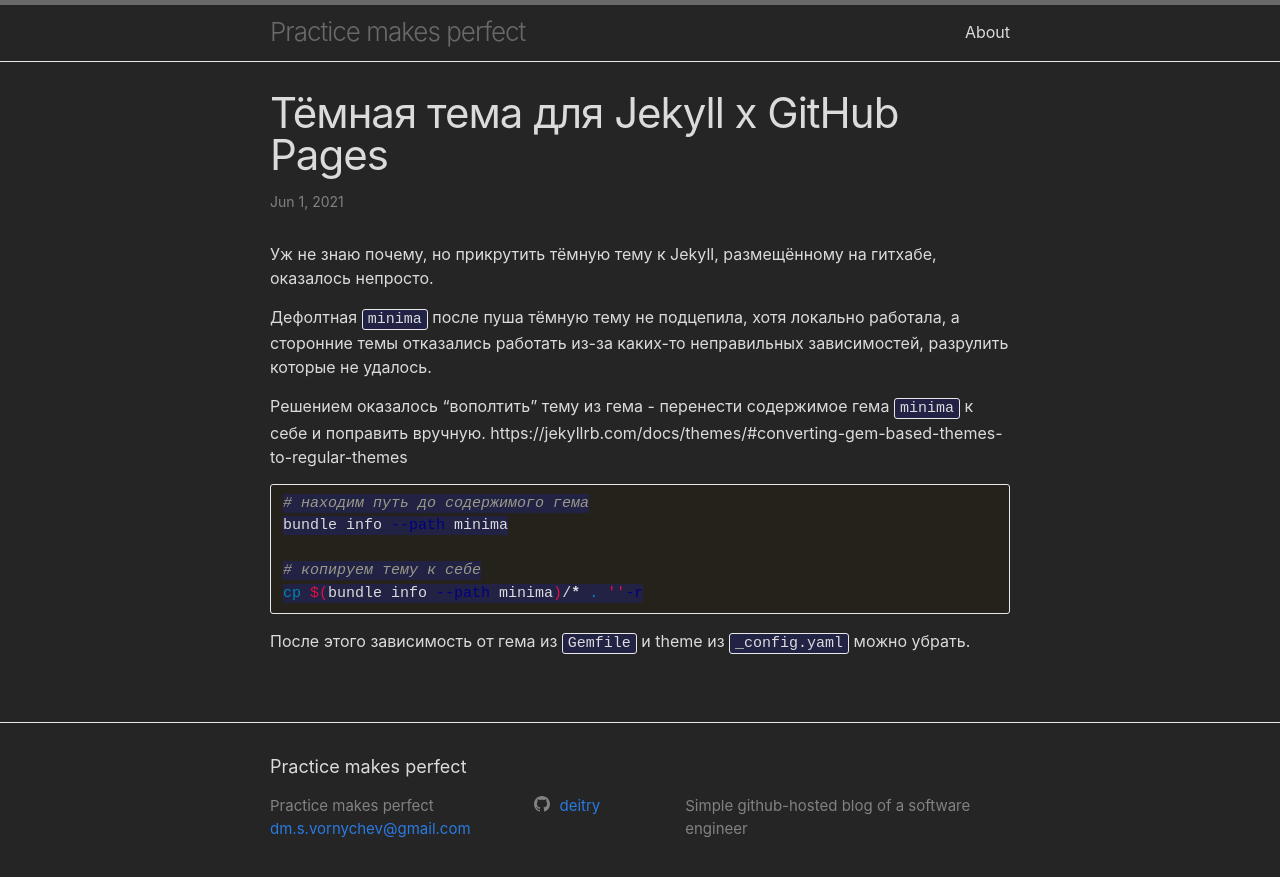
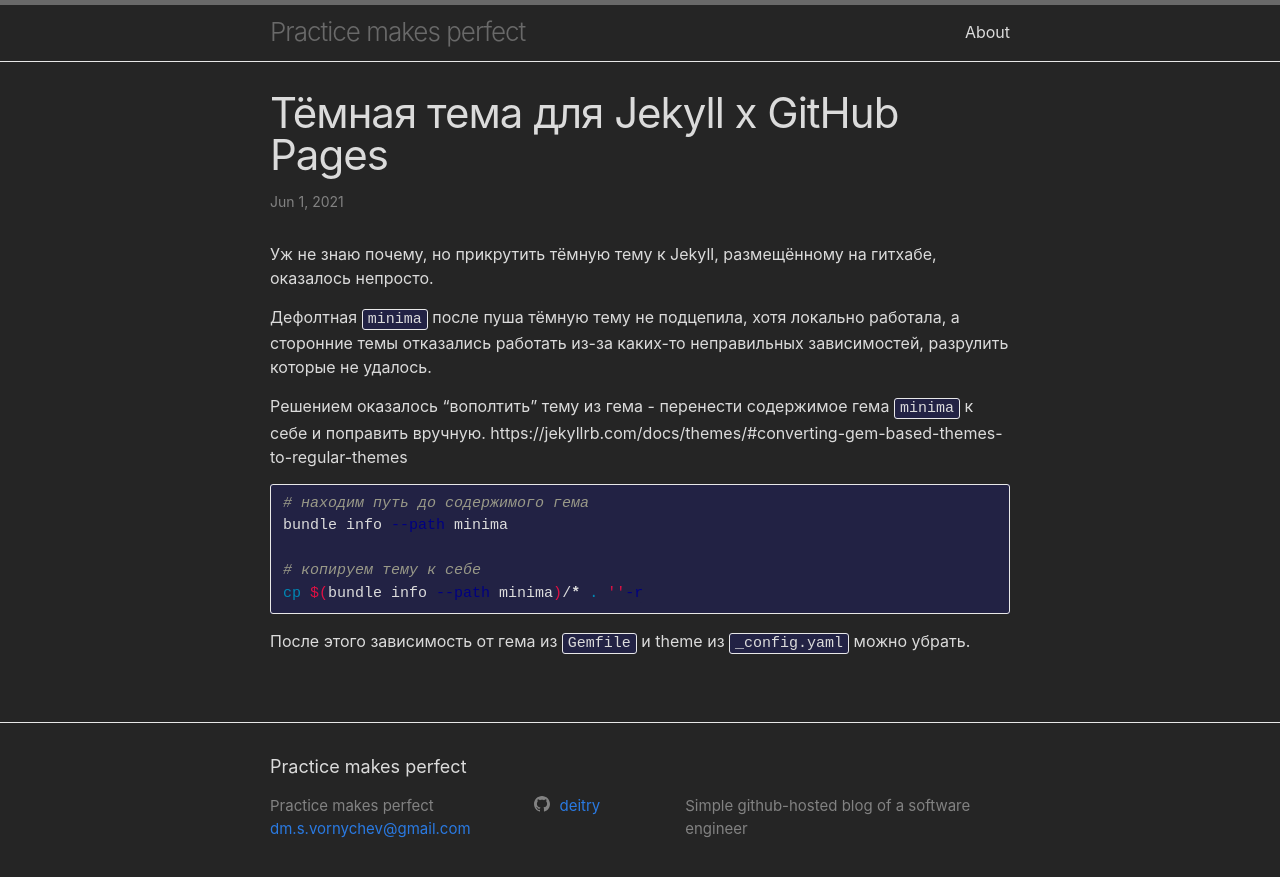
Before and after one commit to deitry/deitry.github.io, a Jekyll site: the page built from _posts/2021-06-02-jekyll-dark-theme.markdown, in a window 1280 px wide. Shown: the top 877 px of the page. Built offline with Jekyll 4.4.1, drawn with Linux system fonts in a browser that asks for light colours.

Commit message:
Tweak theme a little

```diff
--- a/_sass/minima/_syntax-highlighting.scss
+++ b/_sass/minima/_syntax-highlighting.scss
@@ -2,11 +2,11 @@
  * Syntax highlighting styles
  */
 .highlight {
-  background: rgb(59, 48, 48);
+  background: #224;
   @extend %vertical-rhythm;
 
   .highlighter-rouge & {
-    background: rgb(36, 34, 26);
+    background: #224;
   }
 
   .c     { color: #998; font-style: italic } // Comment
```
